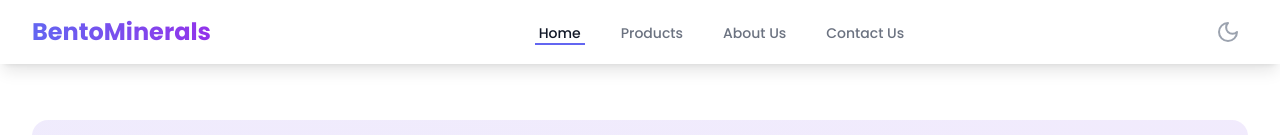
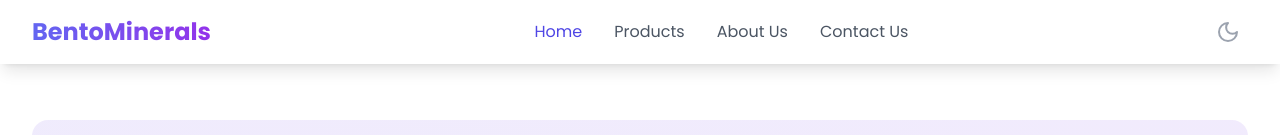
Before and after one commit to ShahKrish25/ourbento, a Next.js app: page / in a window 1280 px wide. Shown: the top 135 px of the page. Built offline with nearby package versions, Linux system fonts and the light colour scheme.

Commit message:
modified:   components/Navbar.tsx

```diff
--- a/components/Navbar.tsx
+++ b/components/Navbar.tsx
@@ -123,24 +123,25 @@ export default function Navbar() {
   )
 }
 
-function NavLink({ href, children, active }) {
+function NavLink({
+  href,
+  children,
+  active,
+}: {
+  href: string;
+  children: React.ReactNode;
+  active: boolean;
+}) {
   return (
     <Link
       href={href}
       className={`${
-        active
-          ? 'border-indigo-500 text-gray-900 dark:text-white'
-          : 'border-transparent text-gray-500 hover:border-gray-300 hover:text-gray-700 dark:text-gray-300 dark:hover:text-white'
-      } inline-flex items-center px-1 pt-1 border-b-2 text-sm font-medium transition-all duration-300 hover:scale-105`}
+        active ? "text-indigo-600" : "text-gray-600"
+      } hover:text-indigo-500 transition-colors duration-300`}
     >
-      <motion.span
-        whileHover={{ y: -2 }}
-        transition={{ type: "spring", stiffness: 300 }}
-      >
-        {children}
-      </motion.span>
+      {children}
     </Link>
-  )
+  );
 }
 
 function MobileNavLink({ href, children, active }) {
```
